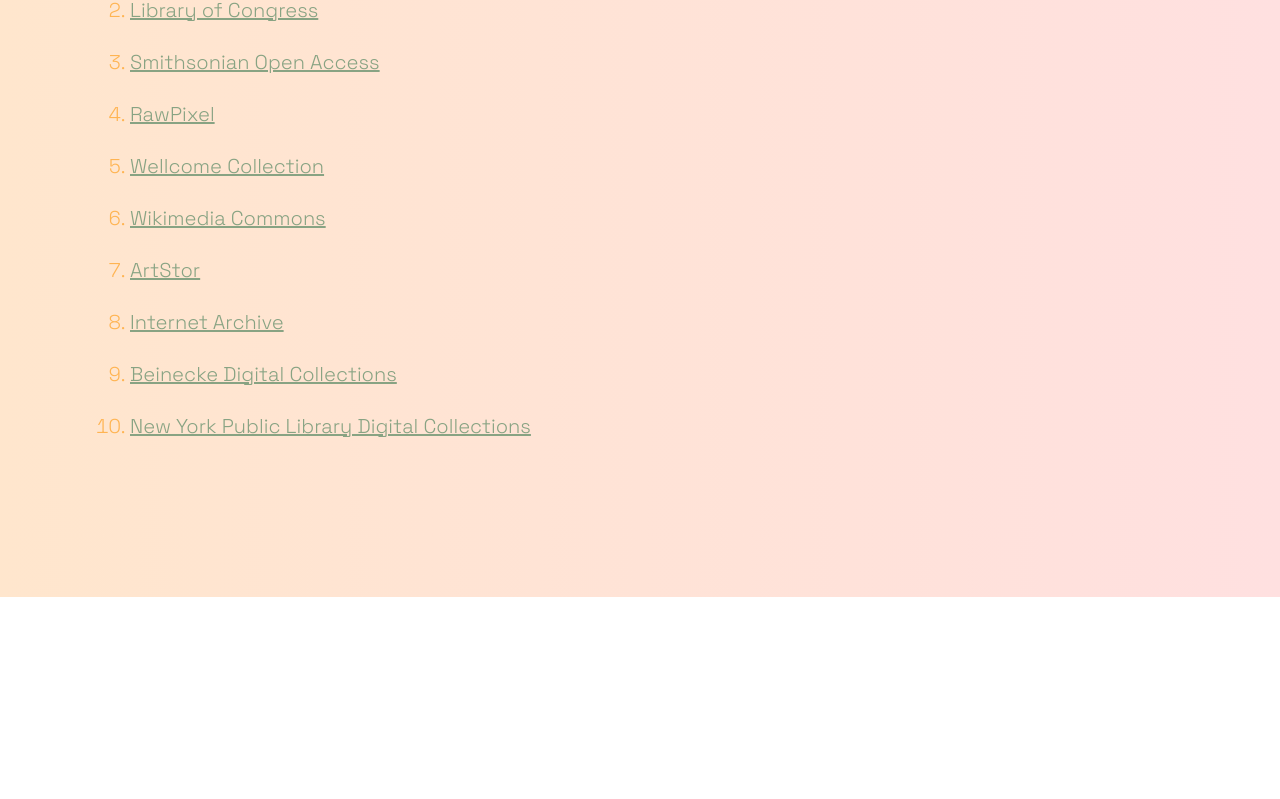
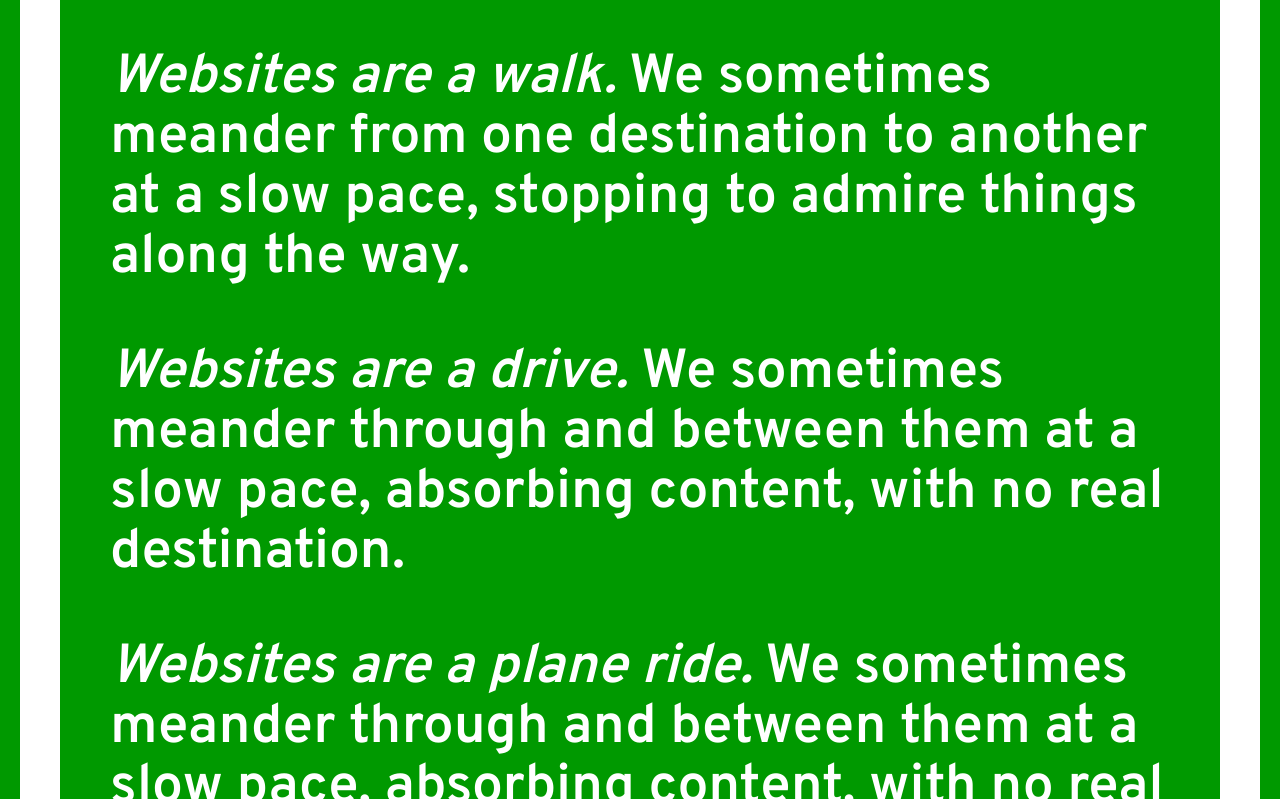
Before and after one commit to mleone26/interactive, a plain HTML site: page exercises/website-as.html in a window 1280 px wide. Shown: the part 203-1002 px from the top of the page. Before the commit the page ends 800 px from the top, so only its background shows below. Drawn offline with Linux system fonts and the light colour scheme.

Commit message:
created website as

```diff
--- a/exercises/website-as.html
+++ b/exercises/website-as.html
@@ -1,87 +1,59 @@
 
 <!DOCTYPE html>
 <html>
+
   <head>
     <meta charset="utf-8" />
     <meta name="viewport" content="width=device-width, initial-scale=1" />
     <title>Website as...</title>
-    <link href="https://fonts.googleapis.com/css2?family=Space+Grotesk:wght@300;600&display=swap" rel="stylesheet">
+    <link rel="preconnect" href="https://fonts.gstatic.com">
+    <link href="https://fonts.googleapis.com/css2?family=Overpass:wght@600&display=swap" rel="stylesheet">
     <style>
-     body {
-        font-family: Space Grotesk;
-        background-image: linear-gradient(90deg,rgba(255,230,205,1)0%,rgba(255,224,224,1)100%);
-        margin: 70px 70px 70px 90px;
+      body {
+        font-family: 'Overpass', sans-serif;
+        background-color: rgb(0, 153, 0);
+        padding: 0px 50px 10px 50px;
+        margin: 20px;
+        border: solid white 40px;
+        border-radius: 35px;
+        position: ;
+        top: ;
+        right: ;
+        bottom: ;
+        left: ;
+        display: ;
+        height: ;
+        width: ;
       }
-        /* unvisited link */
-      a:link {color: rgb(136, 163, 131);
+      h1 {
+        font-size: 70px;
+        color: white;
       }
-        /* visited link */
-      a:visited {
-          color: rgb(136, 163, 131);
-        }
-        /* mouse over link */
-      a:hover {
-          color: rgb(178, 207, 209);
-          text-transform: none;
-        }
-        /* selected link */
-      a:active {
-          color: blue;
+      p {
+        font-size: 55px;
+        line-height: 60px;
+        color: white;
+      }
     </style>
   </head>
+
   <body>
-    <h1 style="font-size:40px; color:rgb(255, 168, 148)">&nbsp; My top 10 archival image sources</h1>
-    <ol style="font-size:20px; color:rgb(255, 180, 82)">
-      <!-- #1 -->
-      <li>
-        <a href="https://www.flickr.com/commons/">Flickr Commons</a>
-      </li>
-      <br>
-      <!-- #2 -->
-      <li>
-        <a href="https://www.loc.gov/free-to-use/">Library of Congress</a>
-      </li>
-      <br>
-      <!-- #3 -->
-      <li>
-        <a href="https://www.si.edu/openaccess">Smithsonian Open Access</a>
-      </li>
-      <br>
-      <!-- #4 -->
-      <li>
-        <a href="https://www.rawpixel.com/category/53/public-domain">RawPixel</a>
-      </li>
-      <br>
-      <!-- #5 -->
-      <li>
-        <a href="https://wellcomecollection.org/collections">Wellcome Collection</a>
-      </li>
-      <br>
-      <!-- #6 -->
-      <li>
-        <a href="https://commons.wikimedia.org/wiki/Main_Page">Wikimedia Commons</a>
-      </li>
-      <br>
-      <!-- #7 -->
-      <li>
-        <a href="https://library.artstor.org/#/home">ArtStor</a>
-      </li>
-      <br>
-      <!-- #8 -->
-      <li>
-        <a href="https://archive.org/details/image">Internet Archive</a>
-      </li>
-      <br>
-      <!-- #9 -->
-      <li>
-        <a href="https://beinecke.library.yale.edu/digital-collections/digital-collections-beinecke-library">Beinecke Digital Collections</a>
-      </li>
-      <br>
-      <!-- #10 -->
-      <li>
-        <a href="https://digitalcollections.nypl.org">New York Public Library Digital Collections</a>
-      </li>
-      <br>
-    </ol>
+    <h1>WEBSITE AS TRAVEL</h1>
+    <p>
+      <i>Websites are a walk.</i> We sometimes meander from one destination to another at a slow pace, stopping to admire things along the way.
+    </p>
+    <p>
+      <i>Websites are a drive. </i> We sometimes meander through and between them at a slow pace, absorbing content, with no real destination.
+    </p>
+    <p>
+      <i>Websites are a plane ride.</i> We sometimes meander through and between them at a slow pace, absorbing content, with no real destination.
+    </p>
+    <p>
+      <i>Websites are teleportation. </i> We sometimes meander through and between them at a slow pace, absorbing content, with no real destination.
+    </p>
+    <p>
+      <i>Websites are </i> We sometimes meander through and between them at a slow pace, absorbing content, with no real destination.
+    </p>
   </body>
+
 </html>
```
